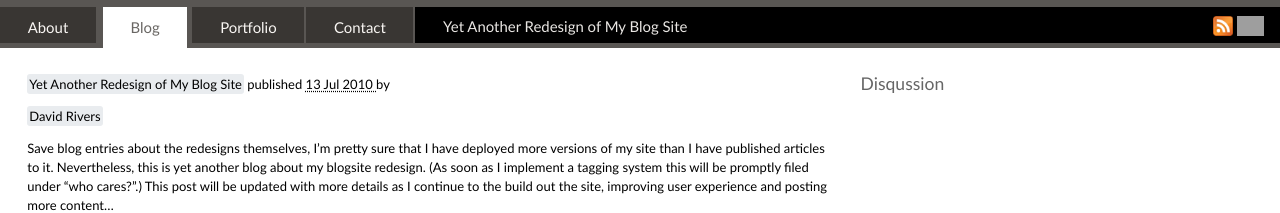
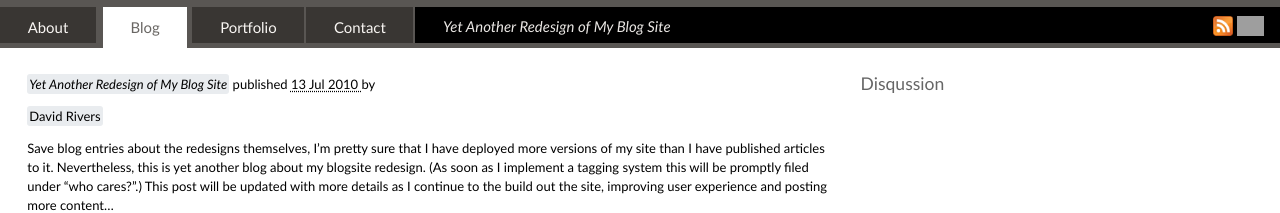
Before and after one commit to davidrivers/davidrivers.name-old, a Jekyll site: the page built from _posts/2010-07-13-blog-site-redesign.markdown, in a window 1280 px wide. Shown: the top 213 px of the page. Built offline with Jekyll 4.4.1, drawn with Linux system fonts in a browser that asks for light colours; nearby versions of some CDN libraries; library files that are not in the unit come from our copies; Markdown is read by kramdown in place of the engine named in the settings; comment, search, counter and statistics services are not loaded; grey boxes are pictures that could not be loaded.

Commit message:
Minor CSS enhancements

```diff
--- a/css/application.css
+++ b/css/application.css
@@ -39,6 +39,8 @@ dt:after {
 #doc3 {
   margin: 0; }
 
+em, h1 { font-style: oblique; }
+
 .email {
   direction: rtl;
   unicode-bidi: bidi-override; }
@@ -67,7 +69,6 @@ h1 {
   color: #e9e6e3;
   display: inline;
   font-size: 115%;
-  font-style: normal;
   left: 1.85em;
   margin-bottom: 0;
   position: relative;
```
Also changed, not shown: 2 other files.
